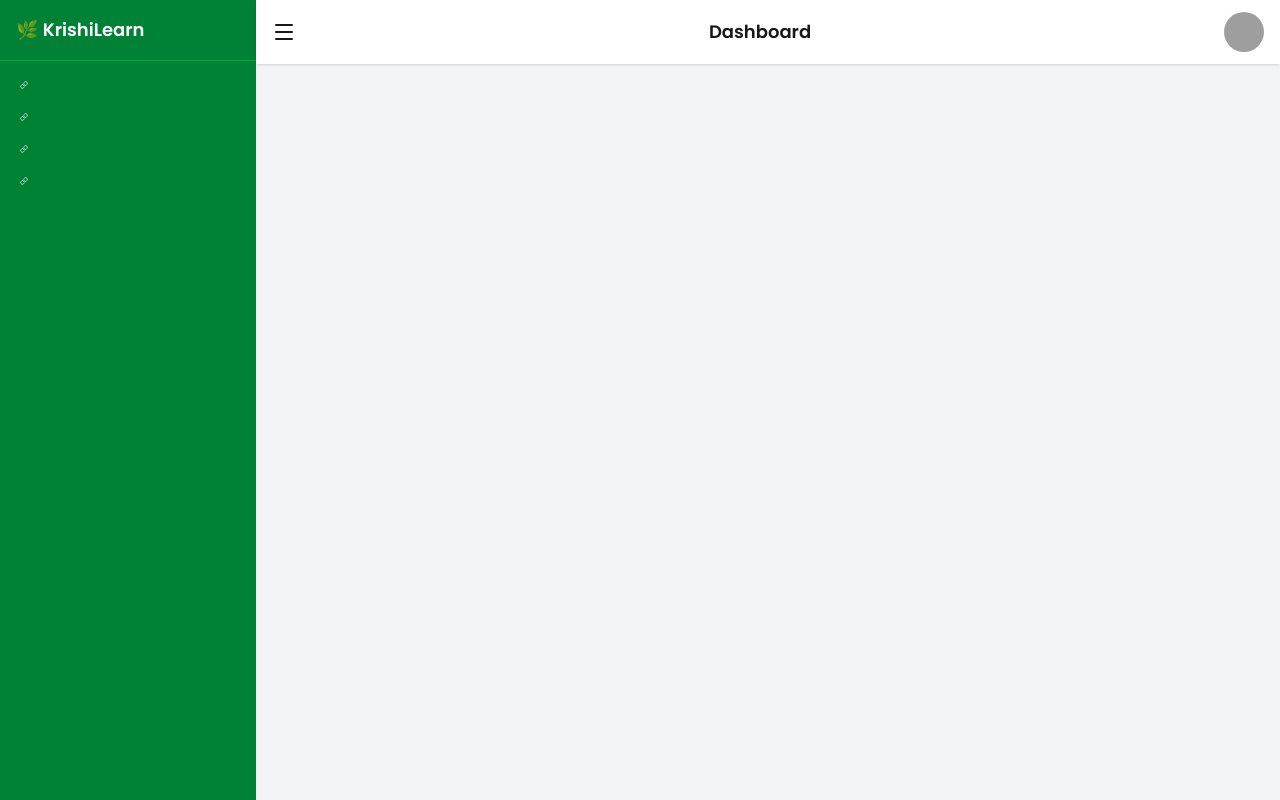
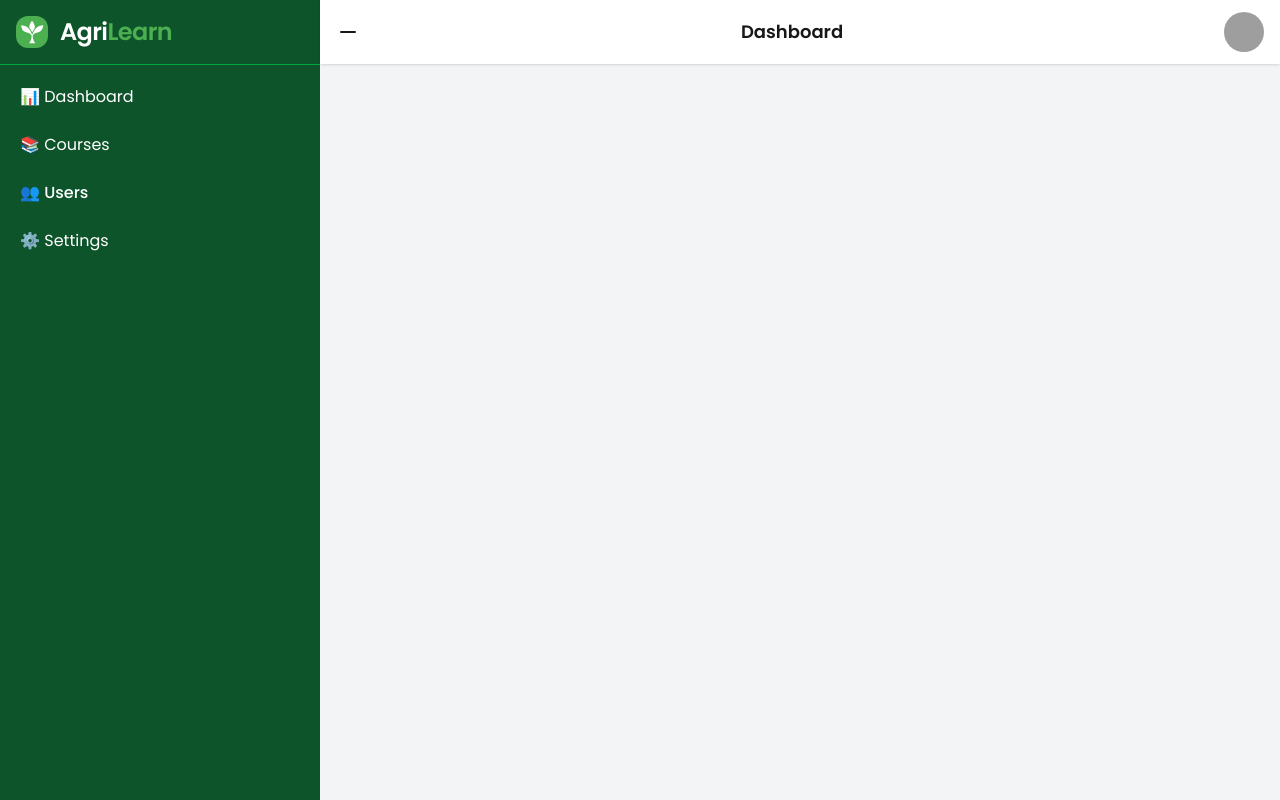
Before and after one commit to bayjidmia/Agrilearn-Platform-Clientside, a React (Vite) app: page /dashboard in a window 1280 px wide. Built offline with nearby package versions, Linux system fonts and the light colour scheme; grey boxes are pictures that could not be loaded.

Commit message:
added some design in dashboard

```diff
--- a/src/layouts/DashboardLayout.jsx
+++ b/src/layouts/DashboardLayout.jsx
@@ -1,5 +1,7 @@
-import { Link, Menu } from "lucide-react";
+import { Minus, Plus } from "lucide-react";
 import { useState } from "react";
+import { GiSprout } from "react-icons/gi";
+import { Link } from "react-router";
 import { Outlet } from "react-router";
 
 export default function DashboardLayout() {
@@ -9,16 +11,28 @@ export default function DashboardLayout() {
     <div className="flex h-screen bg-gray-100">
       {/* Sidebar */}
       <div
-        className={`bg-green-700 text-white transition-all duration-300 ${
-          isOpen ? "w-64" : "w-16"
+        className={`bg-green-900 text-white transition-all duration-300 ${
+          isOpen ? "w-80" : "w-13"
         }`}
       >
-        <div className="p-4 font-bold text-lg border-b border-green-600">
-          🌿 {isOpen && "KrishiLearn"}
-        </div>
+        <Link to="/">
+          <div className="flex gap-3 p-4 font-bold text-lg border-b border-green-600">
+            <div className="w-8 h-8 rounded-xl bg-[#4CAF50] flex items-center justify-center text-white">
+              <GiSprout className="w-6 h-6" />
+            </div>
+            {isOpen && (
+              <span className="font-bold text-2xl text-white tracking-tight">
+                Agri<span className="text-primary">Learn</span>
+              </span>
+            )}
+          </div>
+        </Link>
 
         <nav className="flex flex-col gap-2 p-3">
-          <Link to="/dashboard" className="hover:bg-green-600 p-2 rounded">
+          <Link
+            to="/dashboard"
+            className="hover:bg-green-600 text-white p-2 rounded"
+          >
             📊 {isOpen && "Dashboard"}
           </Link>
           <Link
@@ -31,7 +45,8 @@ export default function DashboardLayout() {
             to="/dashboard/users"
             className="hover:bg-green-600 p-2 rounded"
           >
-            👥 {isOpen && "Users"}
+            👥{" "}
+            {isOpen && <span className="font-medium text-white ">Users</span>}
           </Link>
           <Link
             to="/dashboard/settings"
@@ -47,7 +62,7 @@ export default function DashboardLayout() {
         {/* Navbar */}
         <div className="bg-white shadow px-4 py-3 flex items-center justify-between">
           <button onClick={() => setIsOpen(!isOpen)}>
-            <Menu />
+            {isOpen ? <Minus /> : <Plus />}
           </button>
 
           <h1 className="font-semibold text-lg">Dashboard</h1>
```
